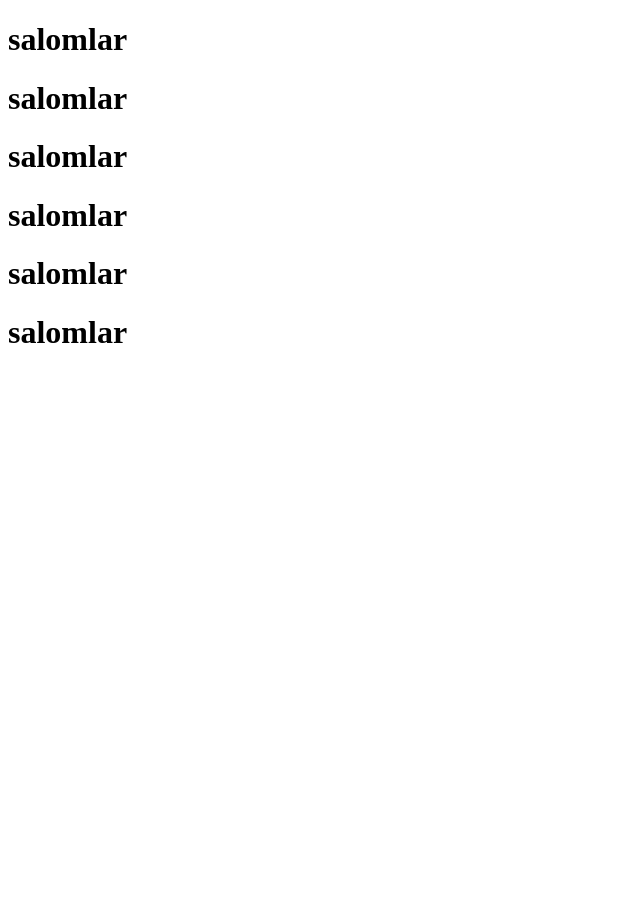
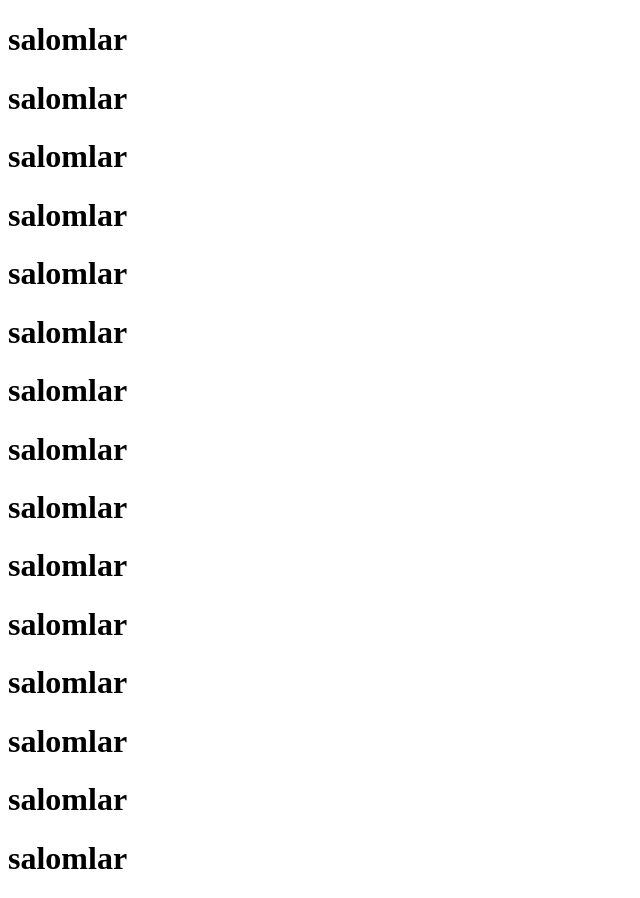
Before and after one commit to TurgunovDostonbek/G9.Pages_2, a plain HTML site: page index.html in a window 1280 px wide. Shown: the whole page, without its empty margins (0-640 px from the left). Before the commit the page ends 800 px from the top, so only its background shows below. Drawn offline with Linux system fonts and the light colour scheme.

Commit message:
section 3

```diff
--- a/index.html
+++ b/index.html
@@ -14,6 +14,15 @@
     <h1>salomlar</h1>
     <h1>salomlar</h1>
     <h1>salomlar</h1>
+    <h1>salomlar</h1>
+    <h1>salomlar</h1>
+    <h1>salomlar</h1>
+    <h1>salomlar</h1>
+    <h1>salomlar</h1>
+    <h1>salomlar</h1>
+    <h1>salomlar</h1>
+    <h1>salomlar</h1>
+    <h1>salomlar</h1>
 
 
 </body>
```
